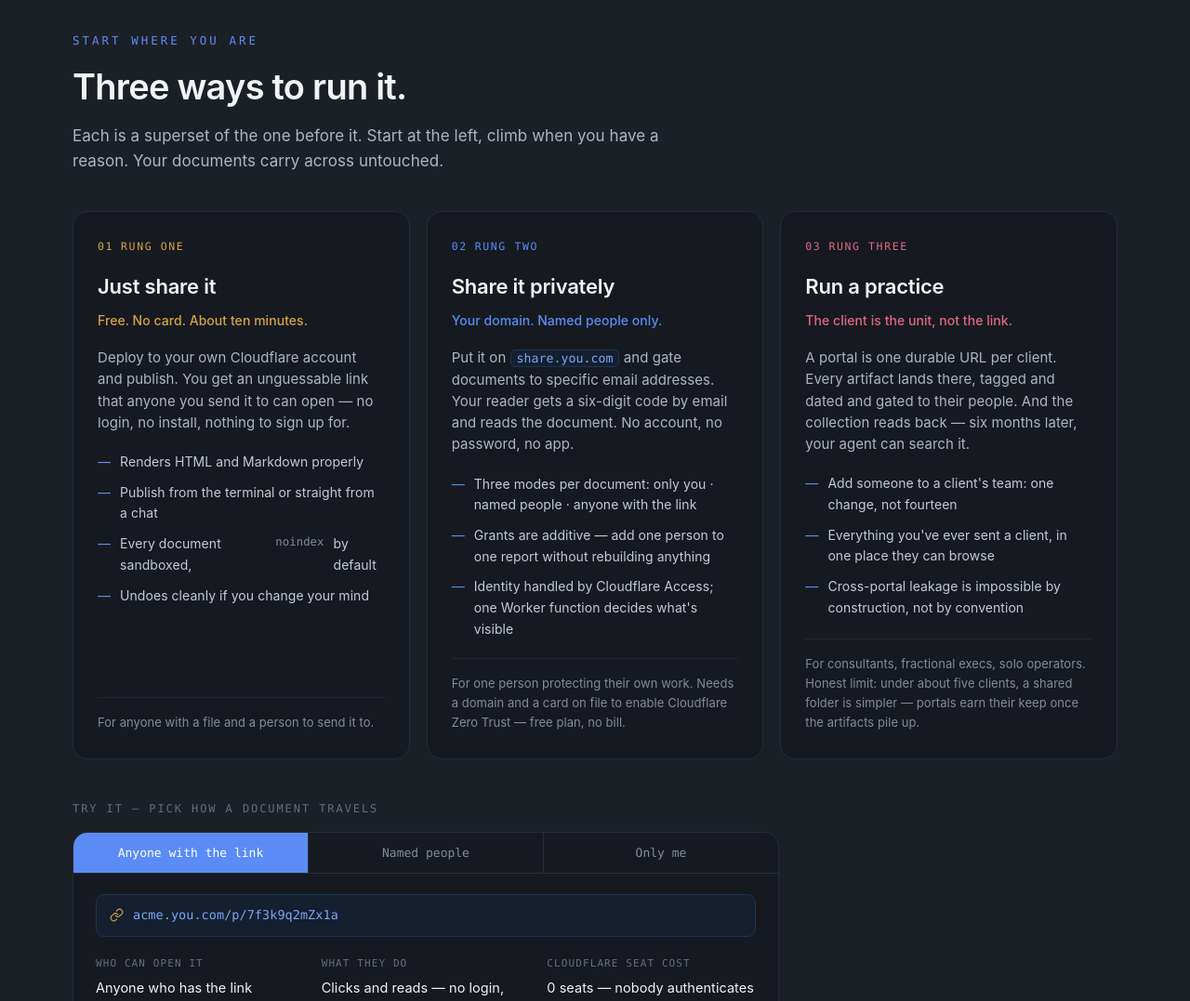
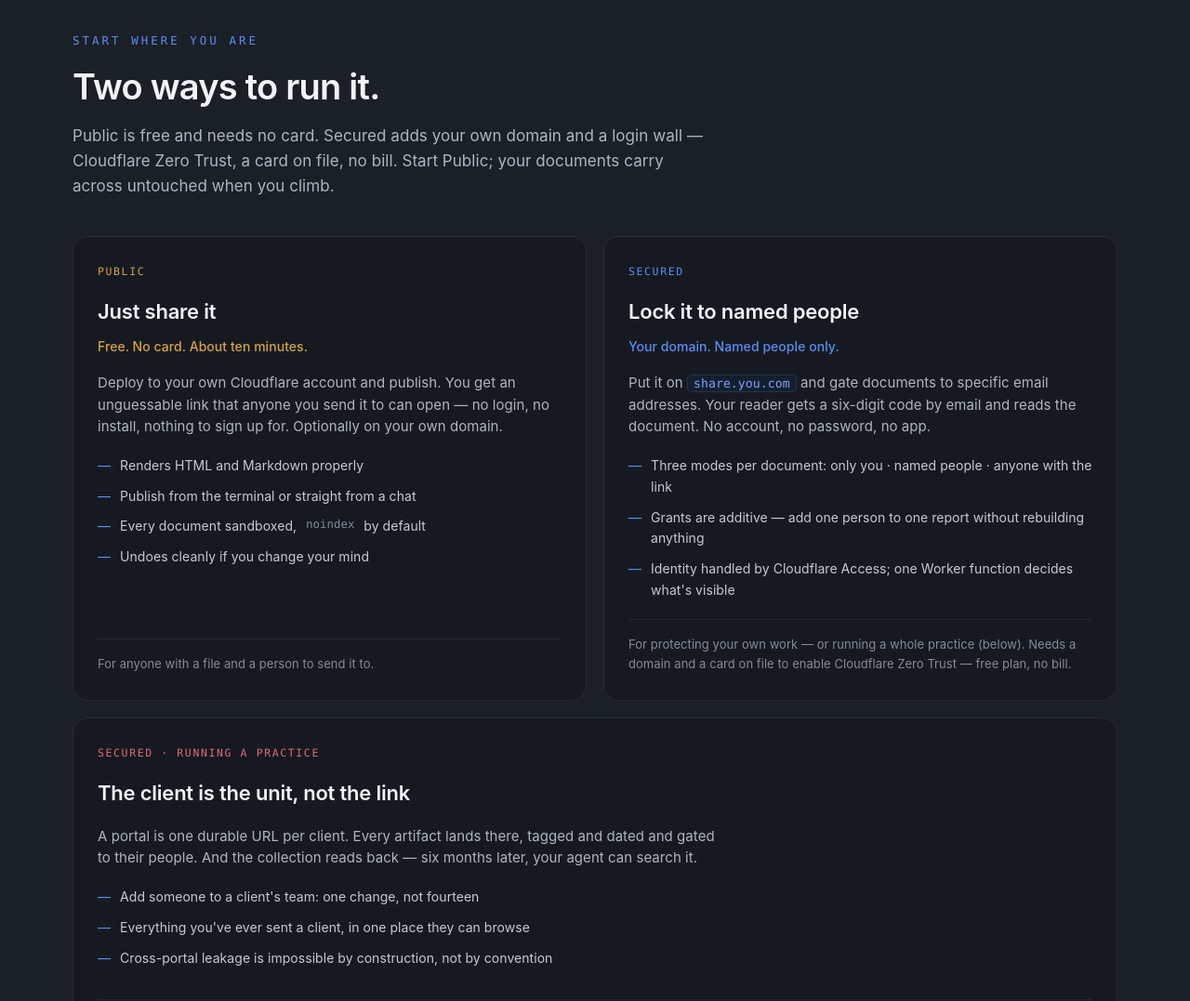
Before and after one commit to danjamk/pagevault, a website: page docs/index.html in a window 1280 px wide. Shown: the part 1220-2297 px from the top of the page at 93% size. Drawn offline with Linux system fonts and the light colour scheme.

Commit message:
docs: README + product page to Public/Secured (ADR-018, first pass)

```diff
--- a/docs/index.html
+++ b/docs/index.html
@@ -100,19 +100,19 @@
   </div>
 </section>
 
-<!-- 3 · THREE WAYS TO RUN IT -->
+<!-- 3 · TWO WAYS TO RUN IT (Public / Secured) -->
 <section style="background:var(--pv-surface-2)">
   <div class="wrap" style="padding:84px 28px">
     <p class="eyebrow">Start where you are</p>
-    <h2 style="font-size:clamp(26px,3.6vw,38px);line-height:1.13;font-weight:600;letter-spacing:-0.02em;color:var(--pv-ink);max-width:20ch">Three ways to run it.</h2>
-    <p style="font-size:17px;line-height:1.6;color:var(--pv-text-2);margin:18px 0 0;max-width:64ch">Each is a superset of the one before it. Start at the left, climb when you have a reason. Your documents carry across untouched.</p>
+    <h2 style="font-size:clamp(26px,3.6vw,38px);line-height:1.13;font-weight:600;letter-spacing:-0.02em;color:var(--pv-ink);max-width:20ch">Two ways to run it.</h2>
+    <p style="font-size:17px;line-height:1.6;color:var(--pv-text-2);margin:18px 0 0;max-width:64ch">Public is free and needs no card. Secured adds your own domain and a login wall — Cloudflare Zero Trust, a card on file, no bill. Start Public; your documents carry across untouched when you climb.</p>
 
     <div style="display:grid;grid-template-columns:repeat(auto-fit,minmax(280px,1fr));gap:18px;margin-top:40px">
       <div style="display:flex;flex-direction:column;background:var(--pv-surface);border:1px solid var(--pv-border);border-radius:16px;padding:28px 26px">
-        <div style="display:flex;align-items:center;gap:8px;font-family:ui-monospace,Menlo,monospace;font-size:11.5px;letter-spacing:.14em;text-transform:uppercase;color:var(--pv-lv-link);margin-bottom:16px"><span style="font-variant-numeric:tabular-nums">01</span> Rung one</div>
+        <div style="display:flex;align-items:center;gap:8px;font-family:ui-monospace,Menlo,monospace;font-size:11.5px;letter-spacing:.14em;text-transform:uppercase;color:var(--pv-lv-link);margin-bottom:16px">Public</div>
         <h3 style="font-size:22px;font-weight:600;letter-spacing:-0.01em;color:var(--pv-ink)">Just share it</h3>
         <p style="font-size:14px;font-weight:500;color:var(--pv-lv-link);margin:8px 0 0">Free. No card. About ten minutes.</p>
-        <p style="font-size:15px;line-height:1.55;color:var(--pv-text-2);margin:16px 0 20px">Deploy to your own Cloudflare account and publish. You get an unguessable link that anyone you send it to can open — no login, no install, nothing to sign up for.</p>
+        <p style="font-size:15px;line-height:1.55;color:var(--pv-text-2);margin:16px 0 20px">Deploy to your own Cloudflare account and publish. You get an unguessable link that anyone you send it to can open — no login, no install, nothing to sign up for. Optionally on your own domain.</p>
         <ul style="list-style:none;margin:0 0 20px;padding:0;display:flex;flex-direction:column;gap:10px">
           <li style="display:flex;gap:10px;font-size:14px;color:var(--pv-text)"><span style="color:var(--pv-accent);flex:none">—</span>Renders HTML and Markdown properly</li>
           <li style="display:flex;gap:10px;font-size:14px;color:var(--pv-text)"><span style="color:var(--pv-accent);flex:none">—</span>Publish from the terminal or straight from a chat</li>
@@ -123,8 +123,8 @@
       </div>
 
       <div style="display:flex;flex-direction:column;background:var(--pv-surface);border:1px solid var(--pv-border);border-radius:16px;padding:28px 26px">
-        <div style="display:flex;align-items:center;gap:8px;font-family:ui-monospace,Menlo,monospace;font-size:11.5px;letter-spacing:.14em;text-transform:uppercase;color:var(--pv-lv-team);margin-bottom:16px"><span style="font-variant-numeric:tabular-nums">02</span> Rung two</div>
-        <h3 style="font-size:22px;font-weight:600;letter-spacing:-0.01em;color:var(--pv-ink)">Share it privately</h3>
+        <div style="display:flex;align-items:center;gap:8px;font-family:ui-monospace,Menlo,monospace;font-size:11.5px;letter-spacing:.14em;text-transform:uppercase;color:var(--pv-lv-team);margin-bottom:16px">Secured</div>
+        <h3 style="font-size:22px;font-weight:600;letter-spacing:-0.01em;color:var(--pv-ink)">Lock it to named people</h3>
         <p style="font-size:14px;font-weight:500;color:var(--pv-lv-team);margin:8px 0 0">Your domain. Named people only.</p>
         <p style="font-size:15px;line-height:1.55;color:var(--pv-text-2);margin:16px 0 20px">Put it on <code style="font-size:.88em;color:var(--pv-code-tx);background:var(--pv-code-bg);border:1px solid var(--pv-code-bd);border-radius:5px;padding:1px 6px">share.you.com</code> and gate documents to specific email addresses. Your reader gets a six-digit code by email and reads the document. No account, no password, no app.</p>
         <ul style="list-style:none;margin:0 0 20px;padding:0;display:flex;flex-direction:column;gap:10px">
@@ -132,21 +132,22 @@
           <li style="display:flex;gap:10px;font-size:14px;color:var(--pv-text)"><span style="color:var(--pv-accent);flex:none">—</span>Grants are additive — add one person to one report without rebuilding anything</li>
           <li style="display:flex;gap:10px;font-size:14px;color:var(--pv-text)"><span style="color:var(--pv-accent);flex:none">—</span>Identity handled by Cloudflare Access; one Worker function decides what's visible</li>
         </ul>
-        <p style="margin:auto 0 0;padding-top:16px;border-top:1px solid var(--pv-border-2);font-size:13px;color:var(--pv-muted)">For one person protecting their own work. Needs a domain and a card on file to enable Cloudflare Zero Trust — free plan, no bill.</p>
+        <p style="margin:auto 0 0;padding-top:16px;border-top:1px solid var(--pv-border-2);font-size:13px;color:var(--pv-muted)">For protecting your own work — or running a whole practice (below). Needs a domain and a card on file to enable Cloudflare Zero Trust — free plan, no bill.</p>
       </div>
 
-      <div style="display:flex;flex-direction:column;background:var(--pv-surface);border:1px solid var(--pv-border);border-radius:16px;padding:28px 26px">
-        <div style="display:flex;align-items:center;gap:8px;font-family:ui-monospace,Menlo,monospace;font-size:11.5px;letter-spacing:.14em;text-transform:uppercase;color:var(--pv-lv-public);margin-bottom:16px"><span style="font-variant-numeric:tabular-nums">03</span> Rung three</div>
-        <h3 style="font-size:22px;font-weight:600;letter-spacing:-0.01em;color:var(--pv-ink)">Run a practice</h3>
-        <p style="font-size:14px;font-weight:500;color:var(--pv-lv-public);margin:8px 0 0">The client is the unit, not the link.</p>
-        <p style="font-size:15px;line-height:1.55;color:var(--pv-text-2);margin:16px 0 20px">A portal is one durable URL per client. Every artifact lands there, tagged and dated and gated to their people. And the collection reads back — six months later, your agent can search it.</p>
-        <ul style="list-style:none;margin:0 0 20px;padding:0;display:flex;flex-direction:column;gap:10px">
-          <li style="display:flex;gap:10px;font-size:14px;color:var(--pv-text)"><span style="color:var(--pv-accent);flex:none">—</span>Add someone to a client's team: one change, not fourteen</li>
-          <li style="display:flex;gap:10px;font-size:14px;color:var(--pv-text)"><span style="color:var(--pv-accent);flex:none">—</span>Everything you've ever sent a client, in one place they can browse</li>
-          <li style="display:flex;gap:10px;font-size:14px;color:var(--pv-text)"><span style="color:var(--pv-accent);flex:none">—</span>Cross-portal leakage is impossible by construction, not by convention</li>
-        </ul>
-        <p style="margin:auto 0 0;padding-top:16px;border-top:1px solid var(--pv-border-2);font-size:13px;color:var(--pv-muted)">For consultants, fractional execs, solo operators. Honest limit: under about five clients, a shared folder is simpler — portals earn their keep once the artifacts pile up.</p>
-      </div>
+    </div>
+
+    <!-- Running a practice — the payoff of Secured, not a third tier -->
+    <div style="display:flex;flex-direction:column;background:var(--pv-surface);border:1px solid var(--pv-border);border-radius:16px;padding:28px 26px;margin-top:18px">
+      <div style="display:flex;align-items:center;gap:8px;font-family:ui-monospace,Menlo,monospace;font-size:11.5px;letter-spacing:.14em;text-transform:uppercase;color:var(--pv-lv-public);margin-bottom:16px">Secured · running a practice</div>
+      <h3 style="font-size:22px;font-weight:600;letter-spacing:-0.01em;color:var(--pv-ink)">The client is the unit, not the link</h3>
+      <p style="font-size:15px;line-height:1.55;color:var(--pv-text-2);margin:16px 0 20px;max-width:72ch">A portal is one durable URL per client. Every artifact lands there, tagged and dated and gated to their people. And the collection reads back — six months later, your agent can search it.</p>
+      <ul style="list-style:none;margin:0 0 20px;padding:0;display:flex;flex-direction:column;gap:10px">
+        <li style="display:flex;gap:10px;font-size:14px;color:var(--pv-text)"><span style="color:var(--pv-accent);flex:none">—</span>Add someone to a client's team: one change, not fourteen</li>
+        <li style="display:flex;gap:10px;font-size:14px;color:var(--pv-text)"><span style="color:var(--pv-accent);flex:none">—</span>Everything you've ever sent a client, in one place they can browse</li>
+        <li style="display:flex;gap:10px;font-size:14px;color:var(--pv-text)"><span style="color:var(--pv-accent);flex:none">—</span>Cross-portal leakage is impossible by construction, not by convention</li>
+      </ul>
+      <p style="padding-top:16px;border-top:1px solid var(--pv-border-2);font-size:13px;color:var(--pv-muted)">For consultants, fractional execs, solo operators. Honest limit: under about five clients, a shared folder is simpler — portals earn their keep once the artifacts pile up.</p>
     </div>
 
     <!-- Sharing simulator -->
```
Also changed, not shown: README.md.
